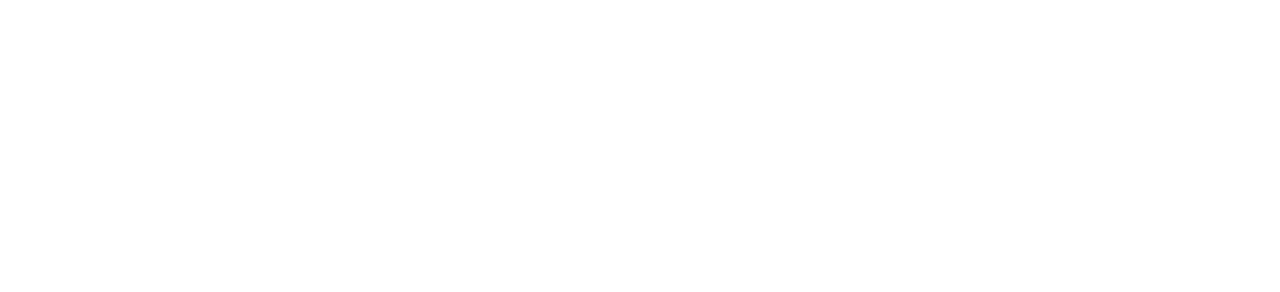
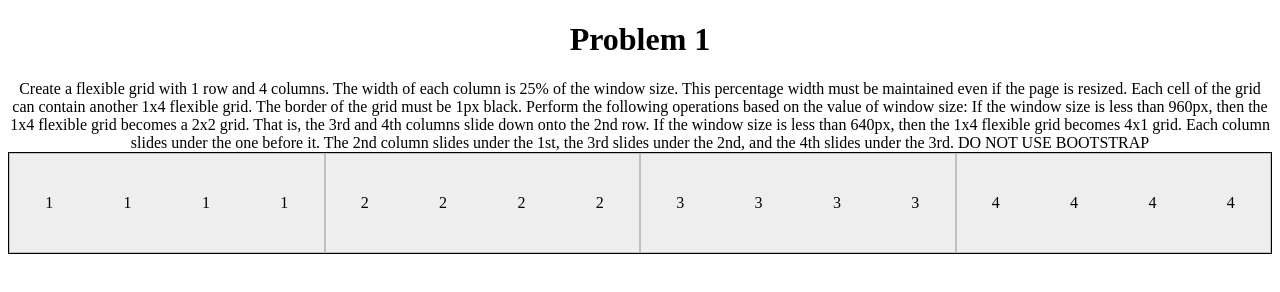
Before and after one commit to Xelqi/Rich_Web_App, a plain HTML site: page week3/problem_1/index.html in a window 1280 px wide. Drawn offline with Linux system fonts and the light colour scheme.

Commit message:
Problem 1 complete

```diff
--- /dev/null
+++ b/week3/problem_1/css/style.css
@@ -0,0 +1,38 @@
+h1 {
+    text-align: center;
+}
+
+section {
+    text-align: center;
+}
+
+.grid_container {
+    display: grid;
+    grid-template-columns: 25% 25% 25% 25%;
+    grid-auto-rows: minmax(100px, auto);
+    border: 1px black solid;
+}
+
+.grid_container > div {
+    background: #eee;
+    text-align: center;
+    align-content: center;
+}
+
+
+.nested-grid {
+    display: grid;
+    grid-template-columns: 1fr 1fr 1fr 1fr;
+    /* fr is for fraction so each grid is 25% */
+    border: 1px silver solid;
+}
+
+/* Responsive Box Layout */
+
+@media (max-width: 960px) {
+    .grid_container {grid-template-columns: repeat(2, 1fr);}
+}
+
+@media (max-width: 640px) {
+    .grid_container {grid-template-columns: repeat(1, 1fr);}
+}
--- a/week3/problem_1/index.html
+++ b/week3/problem_1/index.html
@@ -1,11 +1,51 @@
 <!DOCTYPE html>
 <html lang="en">
-<head>
-    <meta charset="UTF-8">
-    <meta name="viewport" content="width=device-width, initial-scale=1.0">
+  <head>
+    <meta charset="UTF-8" />
+    <meta name="viewport" content="width=device-width, initial-scale=1.0" />
+    <link rel="stylesheet" href="../problem_1/css/style.css" />
     <title>Document</title>
-</head>
-<body>
-
-</body>
+  </head>
+  <body>
+    <h1>Problem 1</h1>
+    <section>
+      Create a flexible grid with 1 row and 4 columns. The width of each column
+      is 25% of the window size. This percentage width must be maintained even
+      if the page is resized. Each cell of the grid can contain another 1x4
+      flexible grid. The border of the grid must be 1px black. Perform the
+      following operations based on the value of window size: If the window size
+      is less than 960px, then the 1x4 flexible grid becomes a 2x2 grid. That
+      is, the 3rd and 4th columns slide down onto the 2nd row. If the window
+      size is less than 640px, then the 1x4 flexible grid becomes 4x1 grid. Each
+      column slides under the one before it. The 2nd column slides under the
+      1st, the 3rd slides under the 2nd, and the 4th slides under the 3rd. DO
+      NOT USE BOOTSTRAP
+    </section>
+    <div class="grid_container">
+      <div class="nested-grid">
+        <div>1</div>
+        <div>1</div>
+        <div>1</div>
+        <div>1</div>
+      </div>
+      <div class="nested-grid">
+        <div>2</div>
+        <div>2</div>
+        <div>2</div>
+        <div>2</div>
+      </div>
+      <div class="nested-grid">
+        <div>3</div>
+        <div>3</div>
+        <div>3</div>
+        <div>3</div>
+      </div>
+      <div class="nested-grid">
+        <div>4</div>
+        <div>4</div>
+        <div>4</div>
+        <div>4</div>
+      </div>
+    </div>
+  </body>
 </html>
```
